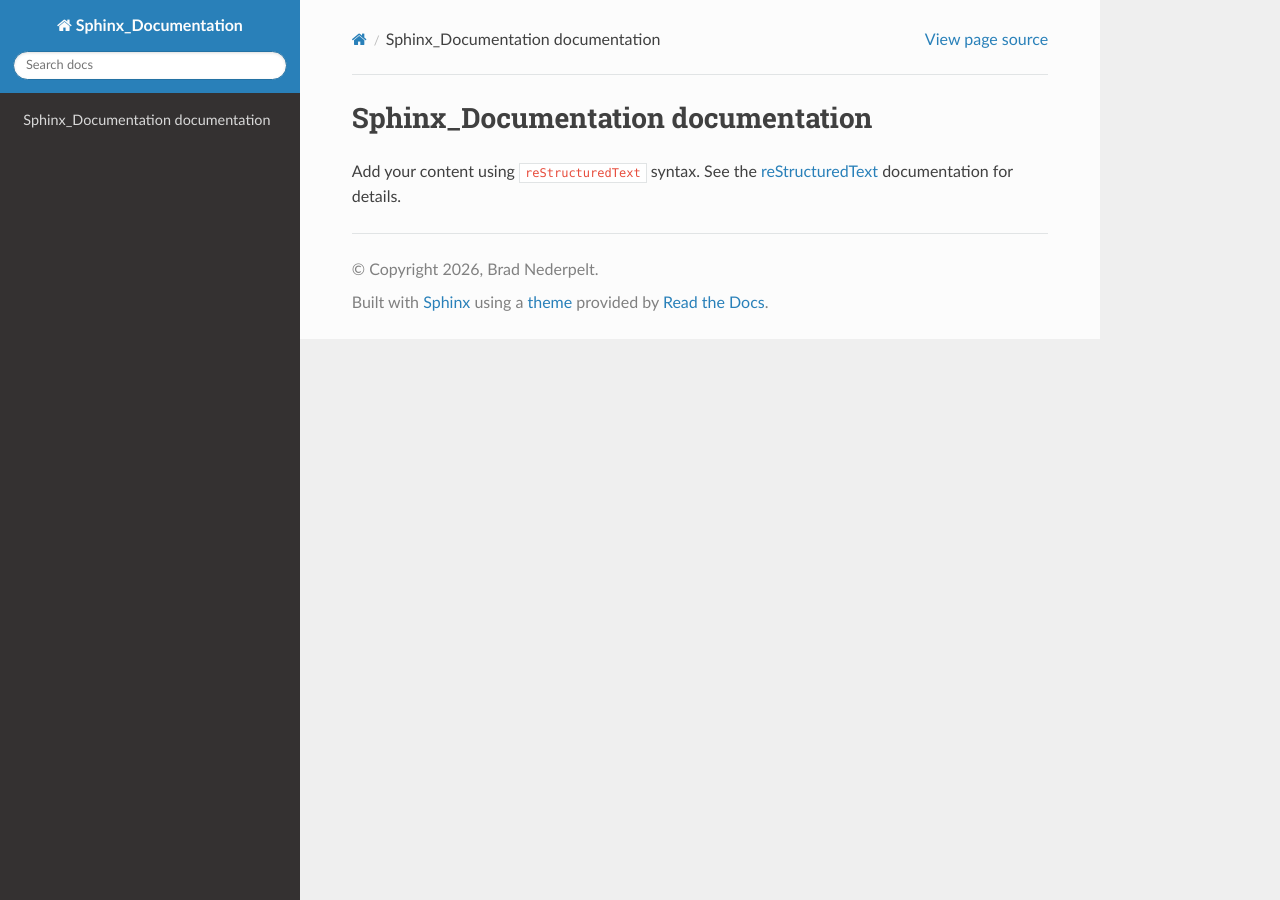
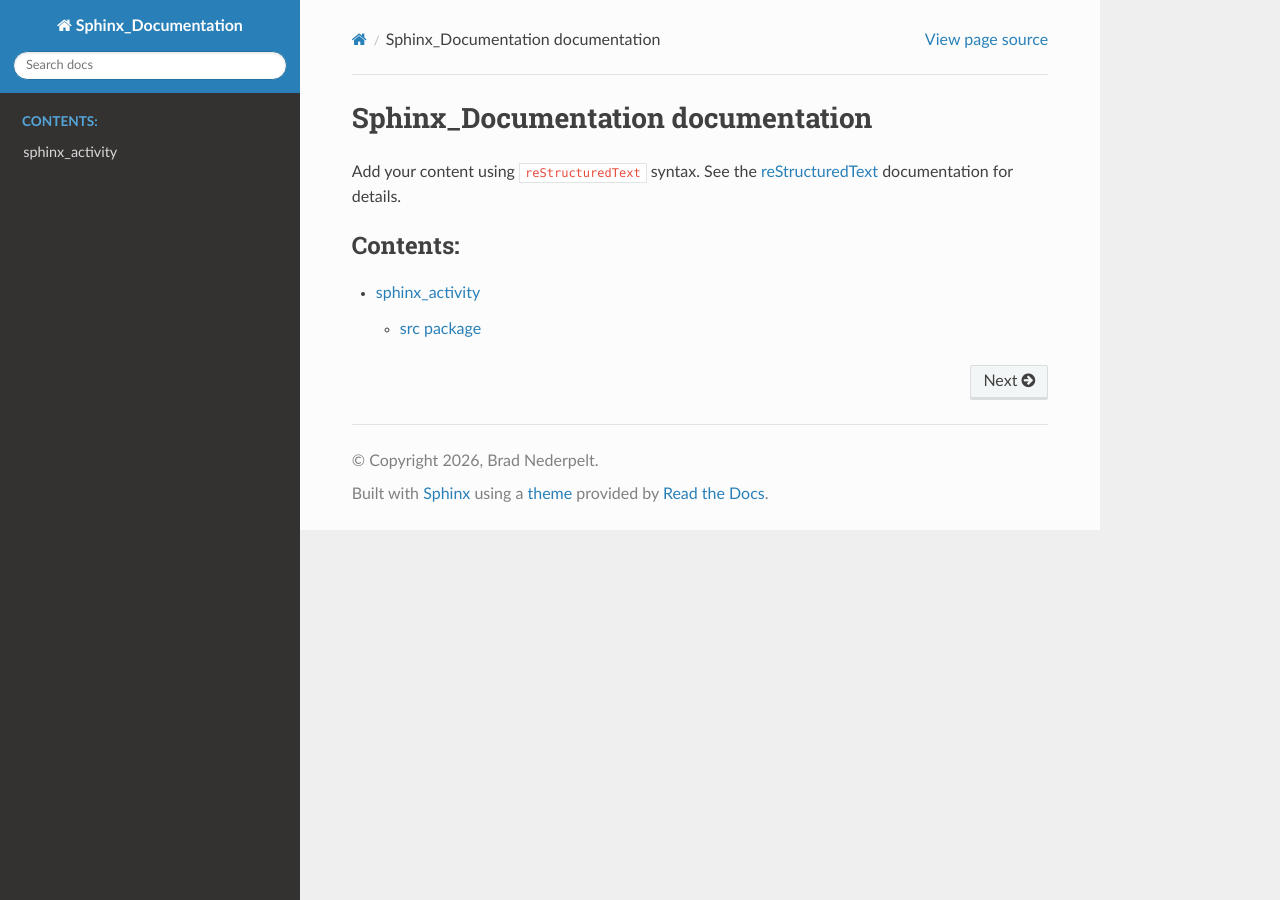
Before and after one commit to nvmd-hue/sphinx_activity, a Sphinx documentation site: the page built from docs/index.rst, in a window 1280 px wide. Built offline with Sphinx 7.4.7 and the Read the Docs theme 3.1.0, drawn with Linux system fonts in a browser that asks for light colours; some of the changed lines change nothing that is shown.

Commit message:
try fix sphinx docs

```diff
--- a/docs/conf.py
+++ b/docs/conf.py
@@ -5,6 +5,7 @@
 
 # -- Project information -----------------------------------------------------
 # https://www.sphinx-doc.org/en/master/usage/configuration.html#project-information
+import os
 from pathlib import Path
 import sys
 
@@ -16,7 +17,8 @@
 project_root = current_dir.parents[1]
 
 # 3. Inject the absolute location of your source package into the Python path
-sys.path.insert(0, str(project_root / "src"))
+sys.path.insert(0, os.path.abspath('../'))
+sys.path.insert(0, os.path.abspath('../src'))
 project = 'Sphinx_Documentation'
 copyright = '2026, Brad Nederpelt'
 author = 'Brad Nederpelt'
--- a/docs/index.rst
+++ b/docs/index.rst
@@ -14,3 +14,5 @@
 .. toctree::
    :maxdepth: 2
    :caption: Contents:
+
+   modules
```
